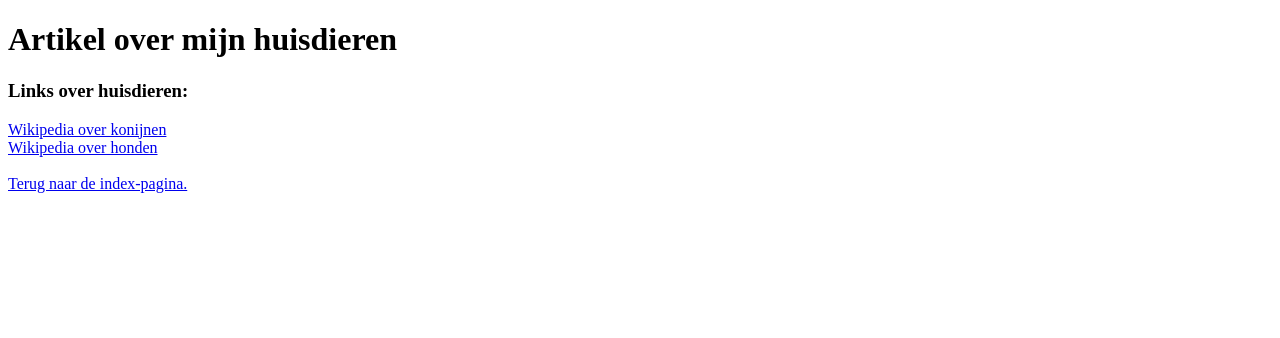
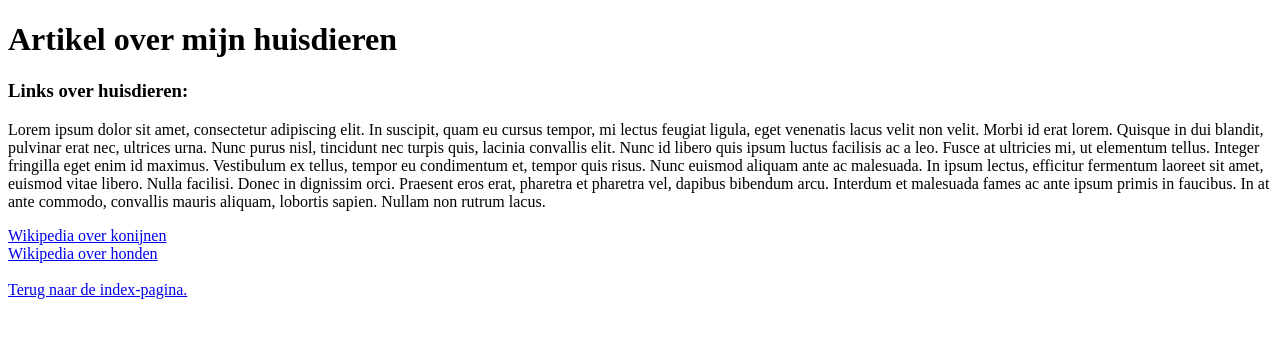
Before and after one commit to machbi/HTML2019, a plain HTML site: page h01/artikel.html in a window 1280 px wide. Drawn offline with Linux system fonts and the light colour scheme.

Commit message:
Lorum Ipsum toegevoegd <br> toegevoegd Links over huisdieren aangemaakt

```diff
--- a/h01/artikel.html
+++ b/h01/artikel.html
@@ -8,6 +8,14 @@
 <h1>Artikel over mijn huisdieren</h1>
 
 <h3>Links over huisdieren:</h3>
+<p>Lorem ipsum dolor sit amet, consectetur adipiscing elit. In suscipit, quam eu cursus tempor, mi lectus feugiat
+    ligula, eget venenatis lacus velit non velit. Morbi id erat lorem. Quisque in dui blandit, pulvinar erat nec,
+    ultrices urna. Nunc purus nisl, tincidunt nec turpis quis, lacinia convallis elit. Nunc id libero quis ipsum luctus
+    facilisis ac a leo. Fusce at ultricies mi, ut elementum tellus. Integer fringilla eget enim id maximus. Vestibulum
+    ex tellus, tempor eu condimentum et, tempor quis risus. Nunc euismod aliquam ante ac malesuada. In ipsum lectus,
+    efficitur fermentum laoreet sit amet, euismod vitae libero. Nulla facilisi. Donec in dignissim orci. Praesent eros
+    erat, pharetra et pharetra vel, dapibus bibendum arcu. Interdum et malesuada fames ac ante ipsum primis in faucibus.
+    In at ante commodo, convallis mauris aliquam, lobortis sapien. Nullam non rutrum lacus.</p>
 <a href="https://nl.wikipedia.org/wiki/Konijn_(dier)">Wikipedia over konijnen</a><br>
 <a href="https://nl.wikipedia.org/wiki/Hond">Wikipedia over honden</a><br>
 
```
